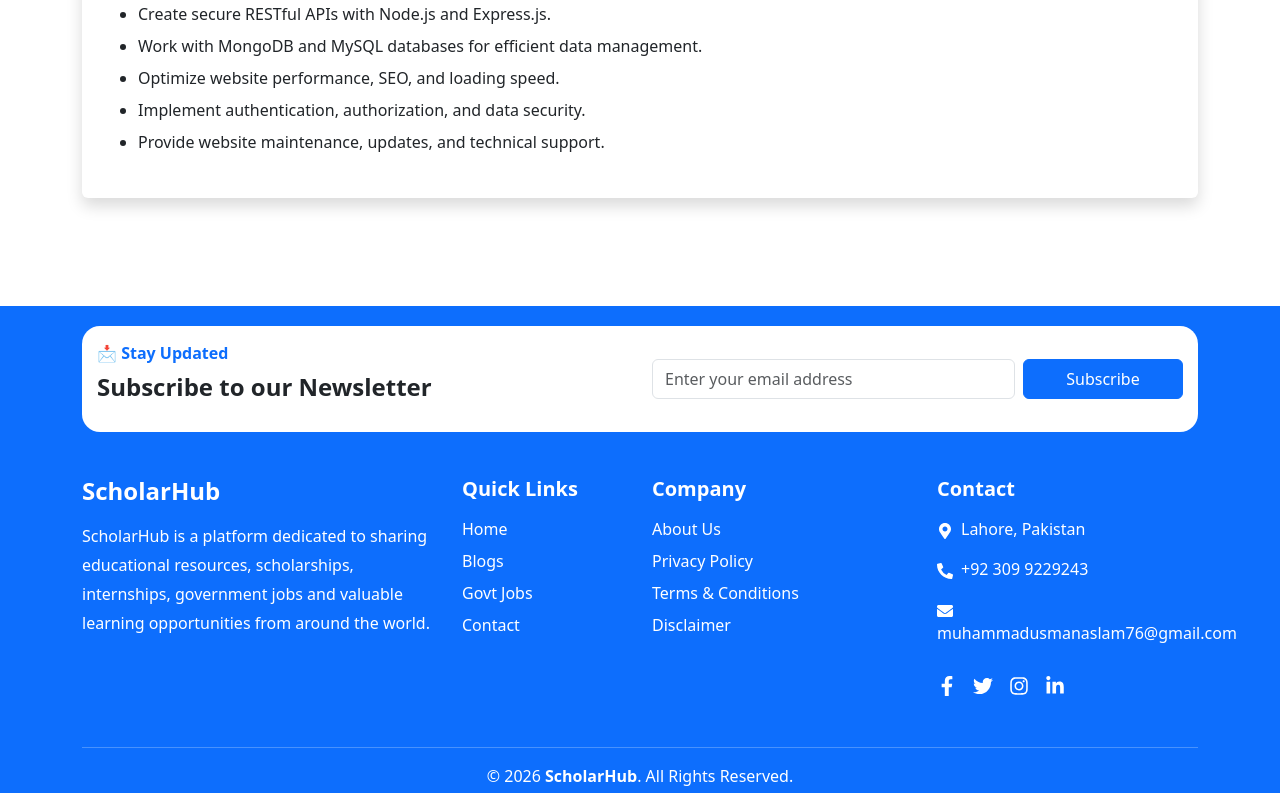
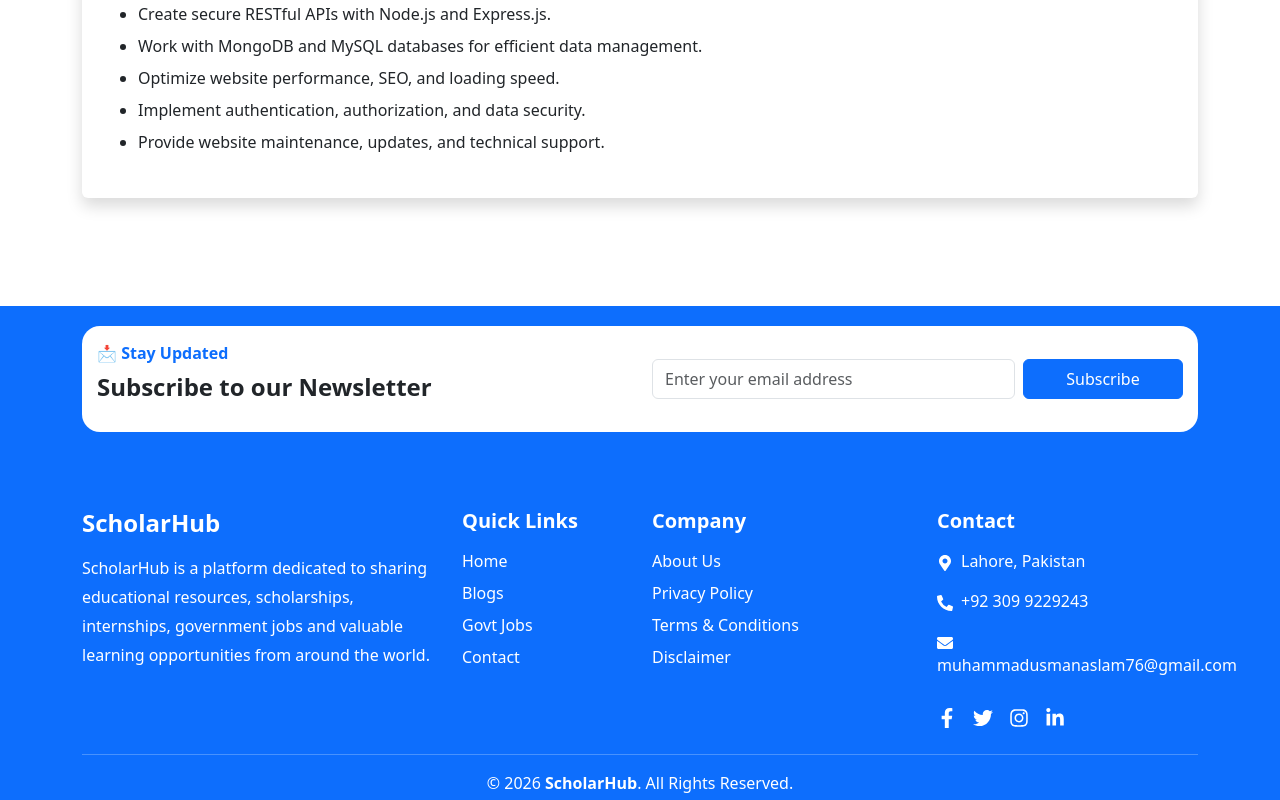
Before and after one commit to Muhammad-Usman-Aslam/ScholarHub, a React (Vite) app: page /about in a window 1280 px wide. Shown: the part 1591-2391 px from the top of the page. Built offline with nearby package versions, Linux system fonts and the light colour scheme.

Commit message:
footer.jsx update file

```diff
--- a/src/componets/Footer.jsx
+++ b/src/componets/Footer.jsx
@@ -107,7 +107,7 @@
 
           {/* Footer Content */}
 
-          <Row className="gy-4">
+          <Row className="gy-2 mt-4" style={{ marginBottom: "-25px" }}>
 
             {/* Company */}
 
@@ -252,7 +252,7 @@
               <div className="mt-4">
 
                 <a
-                  href="#"
+                  href="https://www.facebook.com/profile.php?id=61584621186156"
                   className="text-white me-3 fs-5"
                 >
                   <FaFacebookF />
```
